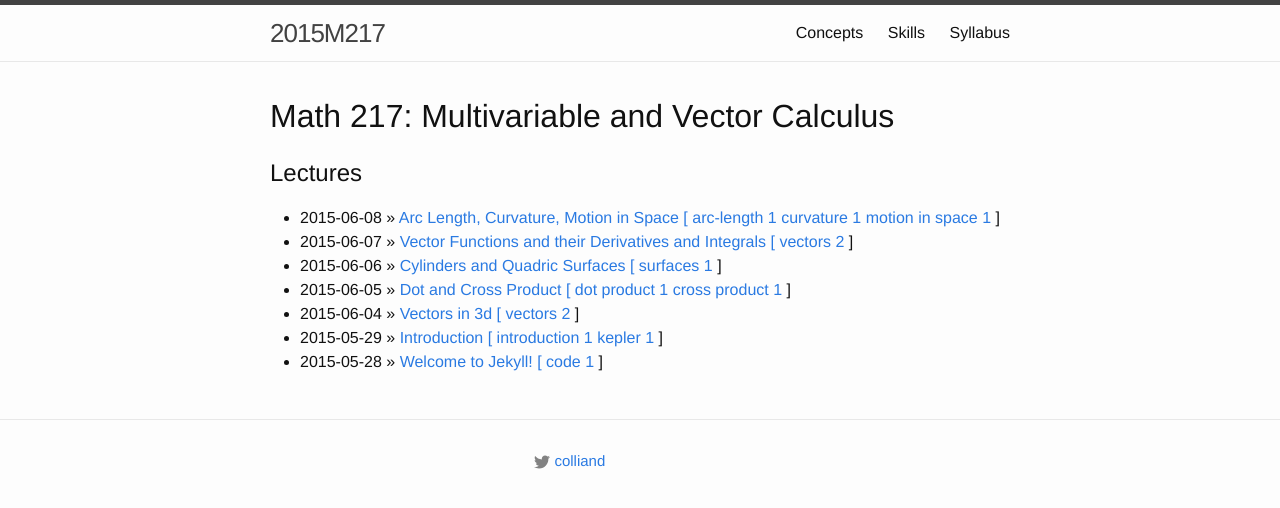
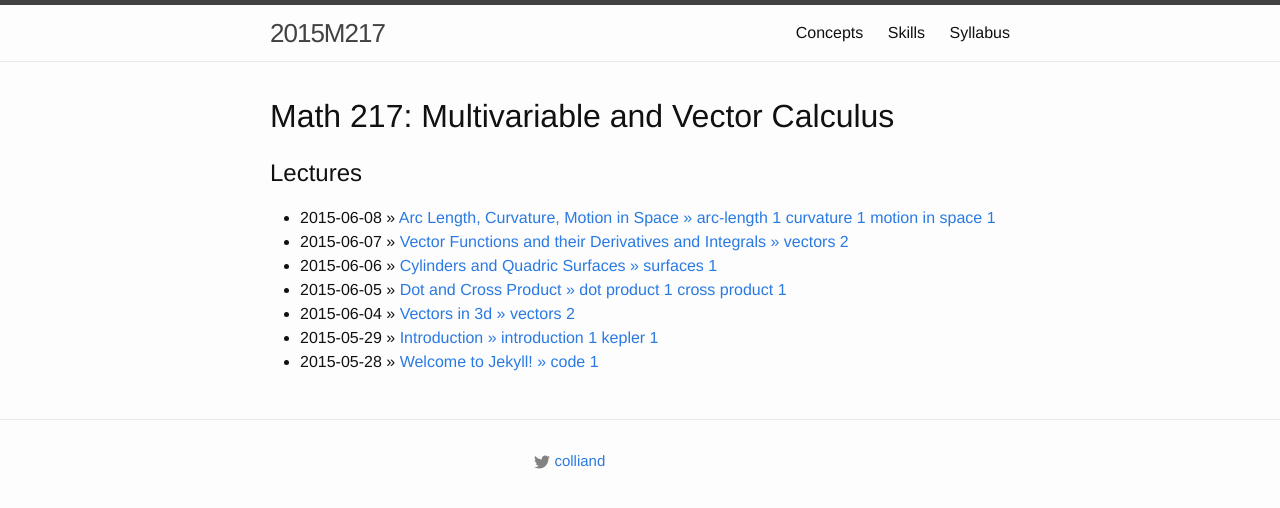
Before and after one commit to colliand/2015M217, a Jekyll site: the page built from index.html, in a window 1280 px wide. Shown: the top 508 px of the page. Built offline with Jekyll 4.4.1, drawn with Linux system fonts in a browser that asks for light colours; some of the changed lines change nothing that is shown.

Commit message:
small change to index.html

```diff
--- a/index.html
+++ b/index.html
@@ -29,14 +29,13 @@
   <h2>Lectures</h2>
   <ul class="posts">
     {% for post in site.posts %}
-      <li><span>{{ post.date | date: "%Y-%m-%d" }}</span> &raquo; <a href="{{ post.url }}">{{ post.title }}
-        [
-      {% for tag in post.tags %}
+      <li><span>{{ post.date | date: "%Y-%m-%d" }}</span> &raquo; <a href="{{ post.url }}">{{ post.title }} &raquo;
+               {% for tag in post.tags %}
   <a href="/tags#{{ tag }}-ref" class='list-group-item'>
        {{ tag }} <span class='badge'>{{ site.tags[tag].size }}</span>
       </a>
      {% endfor %}
-        ]
+
       </a></li>
     {% endfor %}
   </ul>
```
